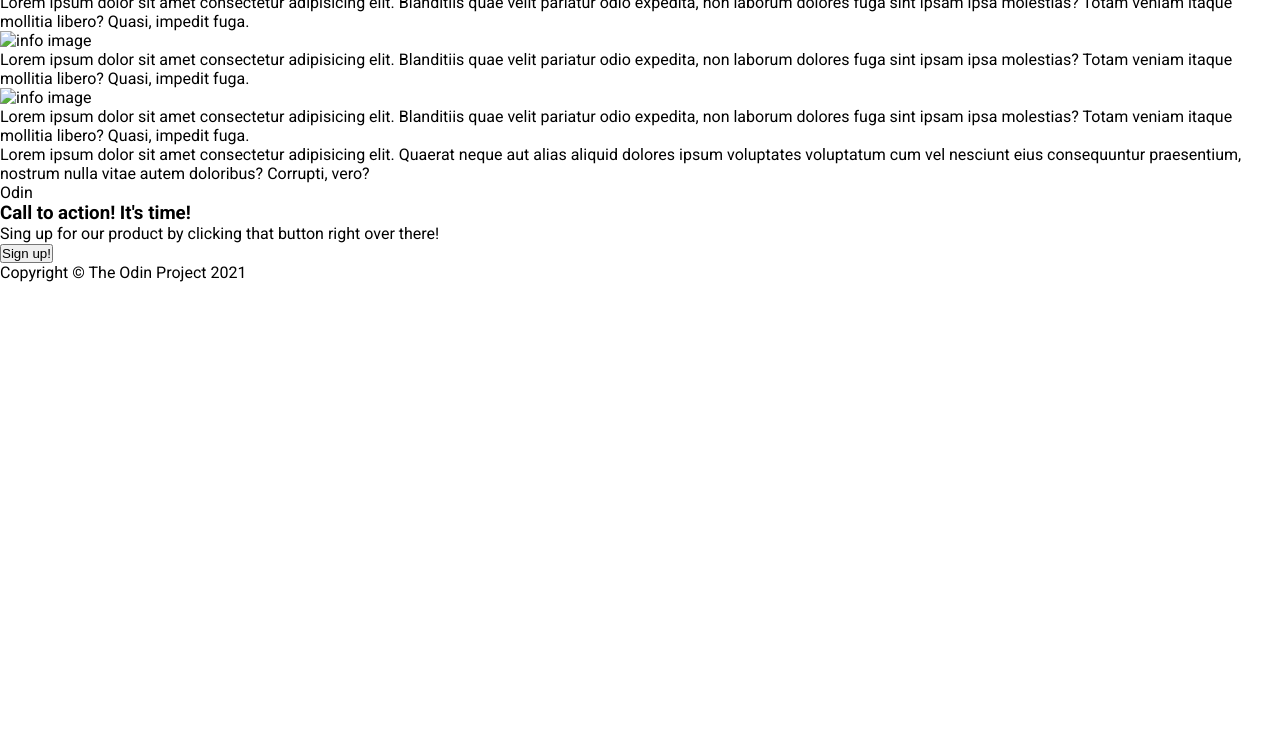
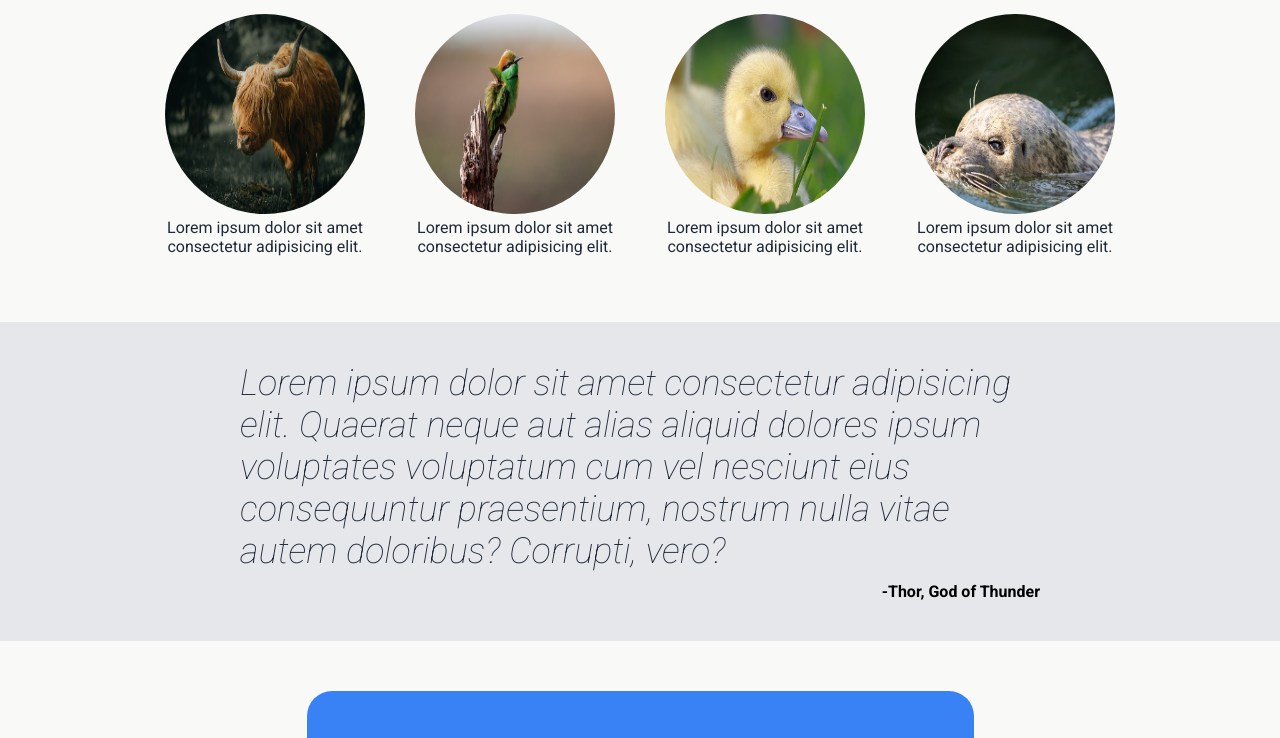
Before and after one commit to rep222/project-landing-page, a plain HTML site: page index.html in a window 1280 px wide. Shown: the part 713-1451 px from the top of the page. Before the commit the page ends 995 px from the top, so only its background shows below. Drawn offline with Linux system fonts and the light colour scheme.

Commit message:
style: add css to the whole page, finish styling
Added css to hero, info, quote, and call to action sections.
Added few images for the hero and info sections. Also touched html
structure a bit

```diff
--- a/index.html
+++ b/index.html
@@ -27,34 +27,34 @@
                     <button>Sign up</button>
                 </div>
                 <div class="hero-img">
-                    <img src="./img/fashion-6364998_1280.jpg" alt="hero image">
+                    <img src="./img/sheep-7934078_640.jpg" alt="hero image">
                 </div>
             </section>
             <section class="section-info">
                 <h2>Some random info</h2>
                 <div class="section-cards">
                     <div class="card">
-                        <img src="#" alt="info image">
-                        <p>Lorem ipsum dolor sit amet consectetur adipisicing elit. Blanditiis quae velit pariatur odio expedita, non laborum dolores fuga sint ipsam ipsa molestias? Totam veniam itaque mollitia libero? Quasi, impedit fuga.</p>
+                        <img src="./img/animal-4436913_640.jpg" alt="info image">
+                        <p>Lorem ipsum dolor sit amet consectetur adipisicing elit. </p>
                     </div>
                     <div class="card">
-                        <img src="#" alt="info image">
-                        <p>Lorem ipsum dolor sit amet consectetur adipisicing elit. Blanditiis quae velit pariatur odio expedita, non laborum dolores fuga sint ipsam ipsa molestias? Totam veniam itaque mollitia libero? Quasi, impedit fuga.</p>
+                        <img src="./img/bird-4293287_640.jpg" alt="info image">
+                        <p>Lorem ipsum dolor sit amet consectetur adipisicing elit. </p>
                     </div>
                     <div class="card">
-                        <img src="#" alt="info image">
-                        <p>Lorem ipsum dolor sit amet consectetur adipisicing elit. Blanditiis quae velit pariatur odio expedita, non laborum dolores fuga sint ipsam ipsa molestias? Totam veniam itaque mollitia libero? Quasi, impedit fuga.</p>
+                        <img src="./img/duckling-6568845_640.jpg" alt="info image">
+                        <p>Lorem ipsum dolor sit amet consectetur adipisicing elit. </p>
                     </div>
                     <div class="card">
-                        <img src="#" alt="info image">
-                        <p>Lorem ipsum dolor sit amet consectetur adipisicing elit. Blanditiis quae velit pariatur odio expedita, non laborum dolores fuga sint ipsam ipsa molestias? Totam veniam itaque mollitia libero? Quasi, impedit fuga.</p>
+                        <img src="./img/sea-lion-5549466_640.jpg" alt="info image">
+                        <p>Lorem ipsum dolor sit amet consectetur adipisicing elit. </p>
                     </div>
                 </div>
             </section>
             <section class="section-review">
                 <div class="review-container">
                     <p class="quote">Lorem ipsum dolor sit amet consectetur adipisicing elit. Quaerat neque aut alias aliquid dolores ipsum voluptates voluptatum cum vel nesciunt eius consequuntur praesentium, nostrum nulla vitae autem doloribus? Corrupti, vero?</p>
-                    <p class="author">Odin</p>
+                    <p class="author">-Thor, God of Thunder</p>
                 </div>
             </section>
             <section class="section-action">
--- a/styles/style.css
+++ b/styles/style.css
@@ -11,6 +11,10 @@ a {
     text-decoration: none;
 
 }
+button{
+    text-decoration: none;
+    border: none;
+}
 .wrapper{
     display: flex;
     flex-direction: column;
@@ -20,7 +24,8 @@ a {
     background-color: #1F2937;
     display: flex;
     justify-content: space-between;
-    padding: 10px 200px;
+    padding: 10px 120px;
+    gap: 20px;
     flex-wrap: wrap;
 }
 .header .nav{
@@ -44,11 +49,13 @@ a {
     display: flex;
     background-color: #1F2937;
     padding: 100px;
+    flex-wrap: wrap;
 }
 .hero-text{
     flex: 1;
     display: flex;
     flex-direction: column;
+    flex-wrap: wrap;
     gap: 10px;
     padding: 20px;
 
@@ -69,17 +76,112 @@ a {
     border-radius: 8%;
     padding: 10px;
     width: 100px;
-    border: none;
-    text-decoration: none;
-    text-align: center;
+}
+.hero-img{
+    flex: 1 1 0;
+}
+.hero-img img{
+    min-width: 400px;
+    max-width: 100%;
+    height: auto;
 
 }
-.hero-img{
-    flex: 1;
+.section-info{
+    display: flex;
+    flex-direction: column;
+    align-items: center;
+    padding: 20px;
+    gap: 30px;
+    background-color: #F9FAF8;
+    min-height: 400px;
+}
+.section-info h2{
+    font-size: 36px;
+    color: #1F2937;
+    font-weight: 900;
+}
+.section-cards{
+    display: flex;
+    flex-wrap: wrap;
+    justify-content: center;
+    gap: 50px;
+    text-align: center;
+    color: #1F2937;
 
 }
-.hero-img img{
-    width: 600px;
-    height: 350px;
-    flex-shrink: 0;
+.card {
+    width: 200px;
+    height: 250px;
 }
+.card img{
+    width: 200px;
+    height: 200px;
+    border-radius: 50%;
+}
+.section-review{
+    background-color: #E5E7EB;
+    display: flex;
+    justify-content: center;
+    align-items: center;
+    padding: 40px;
+}
+.review-container{
+    width: 800px;
+    display: flex;
+    flex-direction: column;
+    flex-wrap: wrap;
+    gap: 10px;
+}
+.review-container .quote{
+    font-size: 36px;
+    font-style: italic;
+    font-weight: 100;
+    color: #1F2937;
+}
+.review-container .author{
+    text-align: end;
+    font-weight: bold;
+}
+.section-action{
+    background-color: #F9FAF8;
+    display: flex;
+    justify-content: center;
+    align-items: center;
+    padding: 50px;
+}
+.action-container{
+    display: flex;
+    background-color: #3882F6;
+    justify-content: center;
+    align-items: center;
+    padding: 50px;
+    border-radius: 25px;
+    color: #F9FAF8;
+}
+.action-left{
+    flex: 2;
+}
+.action-right{
+    flex: 1;
+    display: flex;
+    justify-content: center;
+}
+.action-left p{
+    font-size: 18px;
+    color: #E5E7EB;
+}
+.action-right button{
+    background-color: #3882F6;
+    color: #F9FAF8;
+    border: 2px #F9FAF8 solid;
+    border-radius: 15px;
+    padding: 5px 10px;
+}
+.footer{
+    background-color: #1F2937;
+    color: #E5E7EB;
+    padding: 20px;
+    display: flex;
+    justify-content: center;
+    align-items: center;
+}
```
Also changed, not shown: img/animal-4436913_640.jpg (added), img/bird-4293287_640.jpg (added), img/duckling-6568845_640.jpg (added), img/fashion-6364998_1280.jpg (deleted), img/sea-lion-5549466_640.jpg (added), img/sheep-7934078_640.jpg (added).
